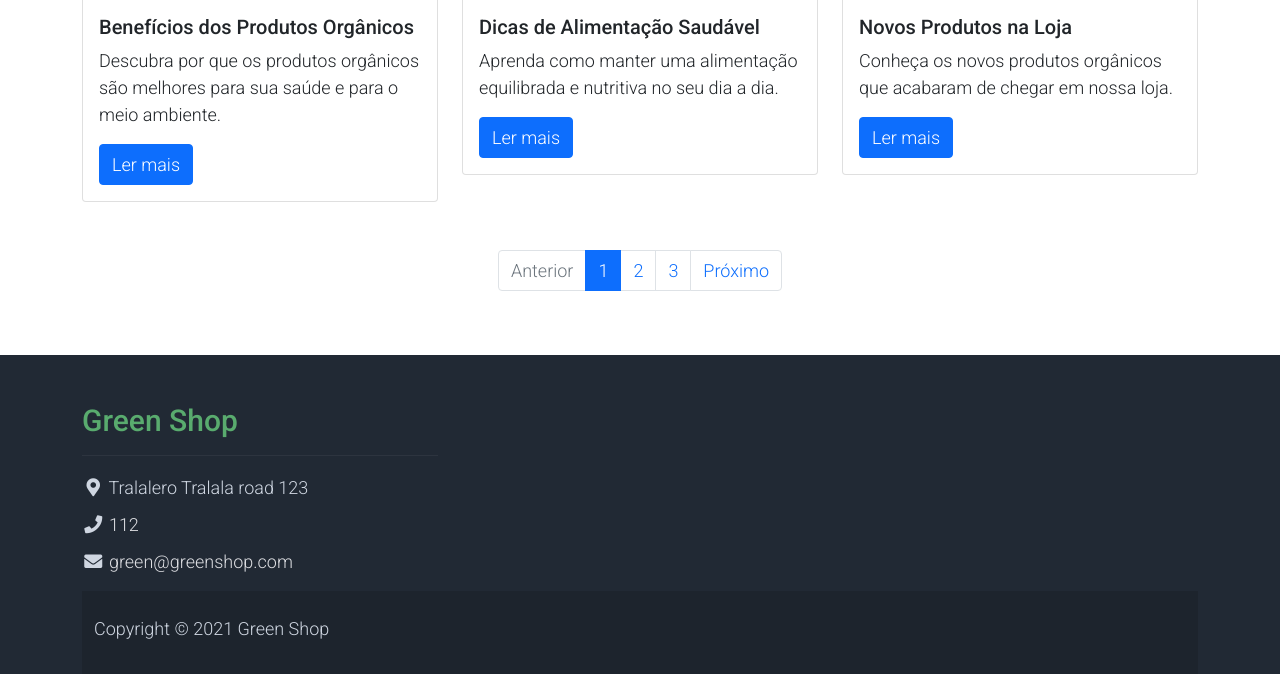
After one commit to inokas6/Trabalho-Final-PI, a PHP site: page /TrabalhoFinal-PI/news.php in a window 1280 px wide. The commit adds this page. Shown: the part 910-1584 px from the top of the page. Run offline with PHP 8.4, Linux system fonts and the light colour scheme.

Commit message:
criei pagina news, falta meter o menu

```diff
--- a/contact.php
+++ b/contact.php
@@ -2,5 +2,3 @@
     include 'includes/config.inc.php';
     include 'includes/contact.inc.php';
 ?>
-
-//teste teste
--- /dev/null
+++ b/news.php
@@ -0,0 +1,89 @@
+<?php
+    include  'includes/config.inc.php';
+    include  'includes/header.inc.php';
+?>
+
+    <!-- Start Banner Hero -->
+    <div id="template-mo-zay-hero-carousel" class="carousel slide" data-bs-ride="carousel">
+        <div class="carousel-inner">
+            <div class="carousel-item active">
+                <div class="container">
+                    <div class="row p-5">
+                        <div class="mx-auto col-md-8 col-lg-6 order-lg-last">
+                            <img class="img-fluid" src="assets/img/banner_img_01.jpg" alt="">
+                        </div>
+                        <div class="col-lg-6 mb-0 d-flex align-items-center">
+                            <div class="text-align-left align-self-center">
+                                <h1 class="h1">Notícias e Atualizações</h1>
+                                <p>
+                                    Fique por dentro das últimas novidades, dicas e informações sobre produtos naturais e orgânicos.
+                                </p>
+                            </div>
+                        </div>
+                    </div>
+                </div>
+            </div>
+        </div>
+    </div>
+    <!-- End Banner Hero -->
+
+    <!-- Start Notícias Section -->
+    <section class="container py-5">
+        <div class="row">
+            <!-- Notícia 1 -->
+            <div class="col-md-4 mb-4">
+                <div class="card">
+                    <img src="assets/img/noticia1.jpg" class="card-img-top" alt="Notícia 1">
+                    <div class="card-body">
+                        <h5 class="card-title">Benefícios dos Produtos Orgânicos</h5>
+                        <p class="card-text">Descubra por que os produtos orgânicos são melhores para sua saúde e para o meio ambiente.</p>
+                        <a href="#" class="btn btn-primary">Ler mais</a>
+                    </div>
+                </div>
+            </div>
+
+            <!-- Notícia 2 -->
+            <div class="col-md-4 mb-4">
+                <div class="card">
+                    <img src="assets/img/noticia2.jpg" class="card-img-top" alt="Notícia 2">
+                    <div class="card-body">
+                        <h5 class="card-title">Dicas de Alimentação Saudável</h5>
+                        <p class="card-text">Aprenda como manter uma alimentação equilibrada e nutritiva no seu dia a dia.</p>
+                        <a href="#" class="btn btn-primary">Ler mais</a>
+                    </div>
+                </div>
+            </div>
+
+            <!-- Notícia 3 -->
+            <div class="col-md-4 mb-4">
+                <div class="card">
+                    <img src="assets/img/noticia3.jpg" class="card-img-top" alt="Notícia 3">
+                    <div class="card-body">
+                        <h5 class="card-title">Novos Produtos na Loja</h5>
+                        <p class="card-text">Conheça os novos produtos orgânicos que acabaram de chegar em nossa loja.</p>
+                        <a href="#" class="btn btn-primary">Ler mais</a>
+                    </div>
+                </div>
+            </div>
+        </div>
+
+        <!-- Paginação -->
+        <nav aria-label="Navegação de notícias">
+            <ul class="pagination justify-content-center mt-4">
+                <li class="page-item disabled">
+                    <a class="page-link" href="#" tabindex="-1">Anterior</a>
+                </li>
+                <li class="page-item active"><a class="page-link" href="#">1</a></li>
+                <li class="page-item"><a class="page-link" href="#">2</a></li>
+                <li class="page-item"><a class="page-link" href="#">3</a></li>
+                <li class="page-item">
+                    <a class="page-link" href="#">Próximo</a>
+                </li>
+            </ul>
+        </nav>
+    </section>
+    <!-- End Notícias Section -->
+
+<?php
+    include  'includes/footer.inc.php';
+?>
```
